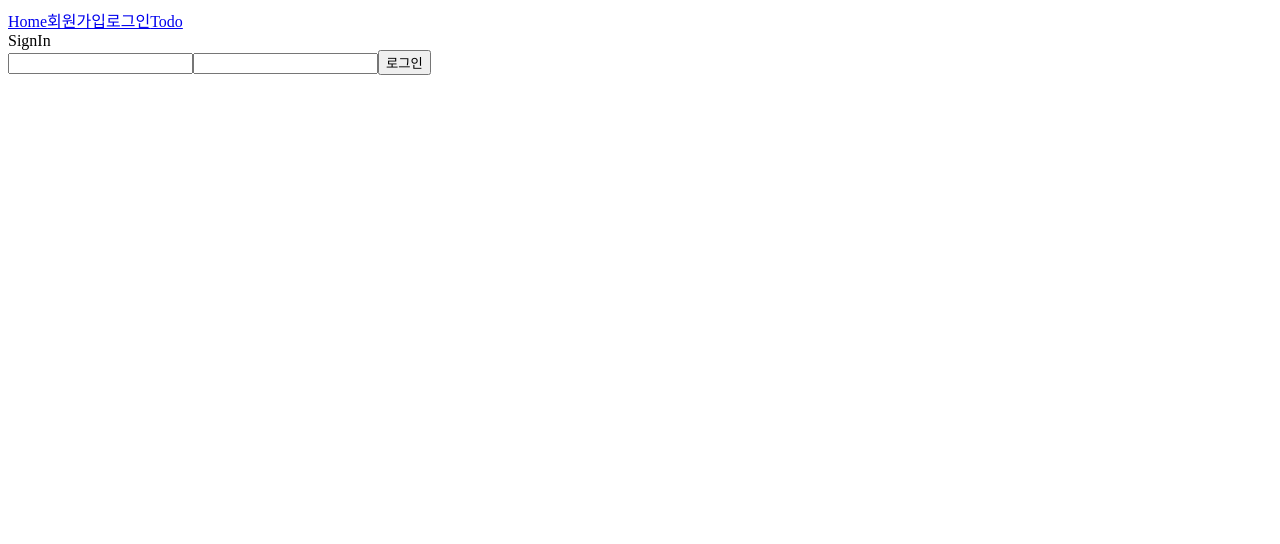
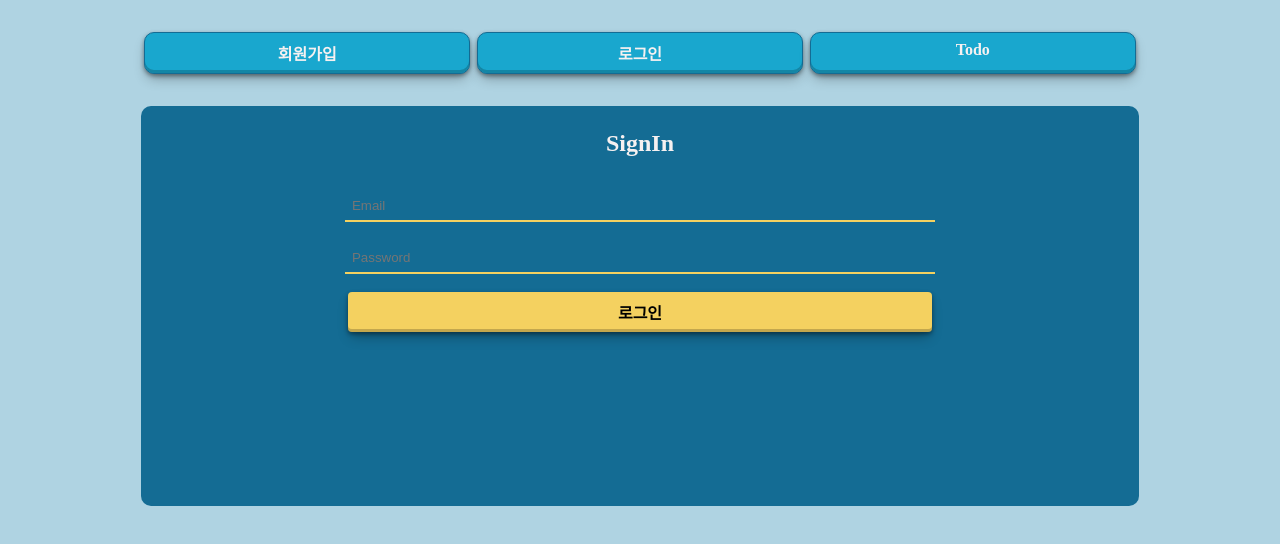
Before and after one commit to HaraYoung/wanted-pre-onboarding-frontend, a React (Create React App) app: page /signin in a window 1280 px wide. Shown: the top 544 px of the page. Built offline with nearby package versions, Linux system fonts and the light colour scheme.

Commit message:
UI style 적용

```diff
--- a/src/App.js
+++ b/src/App.js
@@ -1,22 +1,65 @@
 import { Route, Routes, Link } from "react-router-dom";
+import styled from "styled-components";
+import SignUp from "./route/Signup";
+import SignIn from "./route/SignIn";
+import Todo from "./route/Todo";
 
-import SignUp from "./route/Signup";
-import SignIn from './route/SignIn';
-import Todo from './route/Todo';
+const Container = styled.div`
+  display: flex;
+  flex-direction: column;
+  align-items: center;
+  padding: 1em;
+`;
+const Header = styled.div`
+  width: 80%;
+  display: grid;
+  grid-template-columns: repeat(3, 1fr);
+  text-align: center;
+  margin: 1em;
+`;
+const LinkItem = styled(Link)`
+  background-color: #19a7ce;
+  padding: 0.5em 0.3em;
+  box-shadow: rgba(0, 0, 0, 0.4) 0px 2px 4px,
+    rgba(0, 0, 0, 0.3) 0px 7px 13px -3px, rgba(0, 0, 0, 0.2) 0px -3px 0px inset;
+  border: 1px solid #146c94;
+  border-radius: 10px;
+  margin: 0 0.2em;
+  font-weight: bold;
+  cursor: pointer;
+  &:hover {
+    box-shadow: rgba(50, 50, 93, 0.25) 0px 30px 60px -12px inset,
+      rgba(0, 0, 0, 0.3) 0px 18px 36px -18px inset;
+  }
+`;
+const Content = styled.div`
+  background-color: #146c94;
+  width: 80%;
+  min-height: 50vh;
+  border-radius: 10px;
+  margin-top: 1em;
+  h1 {
+    font-size: 1.5em;
+    padding: none;
+  }
+`;
 
 function App() {
   return (
-    <div>
-      <Link to="/">Home</Link>
-      <Link to="signup">회원가입</Link>
-      <Link to="signin">로그인</Link>
-      <Link to="todo">Todo</Link>
-      <Routes>
-        <Route path="/signup" element={<SignUp/>}/>
-        <Route path="/signin" element={<SignIn/>}/>
-        <Route path="/todo" element={<Todo/>}/>
-      </Routes>
-    </div>
+    <Container>
+      <Header>
+        <LinkItem to="signup">회원가입</LinkItem>
+        <LinkItem to="signin">로그인</LinkItem>
+        <LinkItem to="todo">Todo</LinkItem>
+      </Header>
+      <Content>
+        <Routes>
+          <Route path="/signup" element={<SignUp />} />
+          <Route path="/signin" element={<SignIn />} />
+          <Route path="/todo" element={<Todo />} />
+        </Routes>
+      </Content>
+    </Container>
   );
 }
 
--- a/src/index.js
+++ b/src/index.js
@@ -1,11 +1,30 @@
-import React from 'react';
-import ReactDOM from 'react-dom/client';
-import { BrowserRouter } from 'react-router-dom';
-import App from './App';
+import React from "react";
+import ReactDOM from "react-dom/client";
+import { BrowserRouter } from "react-router-dom";
+import { createGlobalStyle } from "styled-components";
 
-const root = ReactDOM.createRoot(document.getElementById('root'));
+import App from "./App";
+
+const GlobalStyle = createGlobalStyle`
+	html, body {
+    padding: 0;
+    margin: 0;
+    background-color: #AFD3E2;
+    color: #f6f1f1;
+  }
+  a{
+    text-decoration: none;
+    color: #f6f1f1;
+  }
+  ul,li{
+    list-style: none;
+  }
+`;
+
+const root = ReactDOM.createRoot(document.getElementById("root"));
 root.render(
   <BrowserRouter>
+    <GlobalStyle />
     <App />
   </BrowserRouter>
 );
--- a/src/route/SignIn.js
+++ b/src/route/SignIn.js
@@ -1,6 +1,42 @@
 import React, { useEffect } from "react";
 import axios from "axios";
 import { useNavigate, useMatch } from "react-router-dom";
+import styled from "styled-components";
+
+const SignInContainer = styled.div`
+  text-align: center;
+  padding: 0.5em;
+`;
+const SignInForm = styled.form`
+  width: 60%;
+  margin: auto;
+  display: grid;
+  grid-template-columns: 1fr;
+  gap: 1em;
+  padding: 1em;
+`;
+const InputItem = styled.input`
+  background-color: transparent;
+  border: none;
+  border-bottom: 2px solid #f4d160;
+  padding: 0.5em;
+  color: #f6f4eb;
+  margin-right: 0.5em;
+  margin: 0.2em 0;
+`;
+const ButtonItem = styled.button`
+  margin: 1em 0;
+  padding: 0.5em 0.8em;
+  border: none;
+  border-radius: 4px;
+  background-color: #f4d160;
+  margin: 0 0.2em;
+  box-shadow: rgba(0, 0, 0, 0.4) 0px 2px 4px,
+    rgba(0, 0, 0, 0.3) 0px 7px 13px -3px, rgba(0, 0, 0, 0.2) 0px -3px 0px inset;
+  font-weight: bold;
+  font-size: 1em;
+  cursor: pointer;
+`;
 
 const SignIn = () => {
   const navigate = useNavigate();
@@ -39,25 +75,30 @@ const SignIn = () => {
     }
   };
   return (
-    <div>
-      <div>SignIn</div>
-      <form onSubmit={postSignin}>
-        <input data-testid="email-input" onChange={onChangeEmail} />
-        <input
+    <SignInContainer>
+      <h1>SignIn</h1>
+      <SignInForm onSubmit={postSignin}>
+        <InputItem
+          data-testid="email-input"
+          onChange={onChangeEmail}
+          placeholder="Email"
+        />
+        <InputItem
           data-testid="password-input"
           minLength={8}
           type="password"
           onChange={onChangePassword}
+          placeholder="Password"
         />
-        <button
+        <ButtonItem
           id="signin-button"
           data-testid="signin-button"
           onClick={postSignin}
         >
           로그인
-        </button>
-      </form>
-    </div>
+        </ButtonItem>
+      </SignInForm>
+    </SignInContainer>
   );
 };
 
--- a/src/route/Signup.js
+++ b/src/route/Signup.js
@@ -1,7 +1,42 @@
 import React, { useEffect } from "react";
 import axios from "axios";
 import { useNavigate, useMatch } from "react-router-dom";
+import styled from "styled-components";
 
+const SignUpContainer = styled.div`
+  text-align: center;
+  padding: 0.5em;
+`;
+const SignUpForm = styled.form`
+  width: 60%;
+  margin: auto;
+  display: grid;
+  grid-template-columns: 1fr;
+  gap: 1em;
+  padding: 1em;
+`;
+const InputItem = styled.input`
+  background-color: transparent;
+  border: none;
+  border-bottom: 2px solid #f4d160;
+  padding: 0.5em;
+  color: #f6f4eb;
+  margin-right: 0.5em;
+  margin: 0.2em 0;
+`;
+const ButtonItem = styled.button`
+  margin: 1em 0;
+  padding: 0.5em 0.8em;
+  border: none;
+  border-radius: 4px;
+  background-color: #f4d160;
+  margin: 0 0.2em;
+  box-shadow: rgba(0, 0, 0, 0.4) 0px 2px 4px,
+    rgba(0, 0, 0, 0.3) 0px 7px 13px -3px, rgba(0, 0, 0, 0.2) 0px -3px 0px inset;
+  font-weight: bold;
+  font-size: 1em;
+  cursor: pointer;
+`;
 const Signup = () => {
   const navigate = useNavigate();
   const signinMatch = useMatch("signup");
@@ -39,24 +74,29 @@ const Signup = () => {
     }
   };
   return (
-    <div>
-      <div>Signup</div>
-      <form onSubmit={postSignup}>
-        <input data-testid="email-input" onChange={onChangeEmail} />
-        <input
+    <SignUpContainer>
+      <h1>Signup</h1>
+      <SignUpForm onSubmit={postSignup}>
+        <InputItem
+          data-testid="email-input"
+          onChange={onChangeEmail}
+          placeholder="Email"
+        />
+        <InputItem
           data-testid="password-input"
           type="password"
           onChange={onChangePassword}
+          placeholder="Password"
         />
-        <button
+        <ButtonItem
           id="signup-button"
           data-testid="signup-button"
           onClick={postSignup}
         >
           회원가입
-        </button>
-      </form>
-    </div>
+        </ButtonItem>
+      </SignUpForm>
+    </SignUpContainer>
   );
 };
 
--- a/src/route/Todo.js
+++ b/src/route/Todo.js
@@ -1,6 +1,64 @@
 import React, { useEffect, useState } from "react";
 import { useNavigate, useMatch } from "react-router-dom";
 import axios from "axios";
+import styled from "styled-components";
+
+const TodoContainer = styled.div`
+  text-align: center;
+  padding: 0.5em;
+`;
+const InputItem = styled.input`
+  background-color: transparent;
+  border: none;
+  border-bottom: 2px solid #f4d160;
+  padding: 0.5em;
+  color: ${(props) => props.color};
+  margin-right: 0.5em;
+  width: ${(props) => props.width};
+`;
+const ButtonItem = styled.button`
+  padding: 0.5em;
+  border: none;
+  border-radius: 4px;
+  background-color: ${(props) => props.color};
+  margin: 0 0.2em;
+  box-shadow: rgba(0, 0, 0, 0.4) 0px 2px 4px,
+    rgba(0, 0, 0, 0.3) 0px 7px 13px -3px, rgba(0, 0, 0, 0.2) 0px -3px 0px inset;
+  font-weight: bold;
+  cursor: pointer;
+`;
+const TodoList = styled.li`
+  background-color: #daf5ff;
+  width: 90%;
+  color: #25316d;
+  border-radius: 4px;
+  margin: 0.5em 0;
+  padding: 0.3em 0;
+  display: grid;
+  grid-template-columns: 3fr 1fr;
+  gap: 10px;
+`;
+const TodoItem = styled.label`
+  display: flex;
+  align-items: center;
+  padding-left: 1em;
+  input[type="checkbox"] {
+    display: inline-block;
+    width: 20px;
+    height: 20px;
+    accent-color: #48829e;
+    margin-right: 0.5em;
+  }
+`;
+const TodoText = styled.span`
+  display: inline-block;
+  text-align: left;
+  width: 80%;
+  padding: 0 0.2em;
+  margin: 0 0.5em;
+  font-weight: bold;
+`;
+const BtnContainer = styled.span``;
 
 const Todo = () => {
   const API = "https://www.pre-onboarding-selection-task.shop";
@@ -104,21 +162,25 @@ const Todo = () => {
     }
   };
   return (
-    <div>
-      <div>Todo</div>
+    <TodoContainer>
+      <h1>Todo</h1>
       <form onSubmit={postTodo}>
-        <input
+        <InputItem
           data-testid="new-todo-input"
           id="post-input"
           onChange={onChangeNewTodo}
+          color="#f6f4eb"
+          width="50%"
         />
-        <button data-testid="new-todo-add-button">추가</button>
+        <ButtonItem data-testid="new-todo-add-button" color="#F4D160">
+          추가
+        </ButtonItem>
       </form>
       <ul>
         {todos &&
           todos.map((item, index) => (
-            <li key={item.id}>
-              <label>
+            <TodoList key={item.id}>
+              <TodoItem>
                 <input
                   type="checkbox"
                   checked={item.isCompleted}
@@ -127,54 +189,63 @@ const Todo = () => {
                     isCompleted = e.target.checked;
                   }}
                 />
-                {!isEdit[index] && <span>{item.todo}</span>}
-              </label>
-              {isEdit[index] ? (
-                <span>
-                  <input
+                {isEdit[index] ? (
+                  <InputItem
+                    type="text"
                     data-testid="modify-input"
                     defaultValue={item.todo}
                     onChange={(e) => {
                       editInputValue = e.target.value;
                     }}
+                    color="#25316d"
+                    width="100%"
                   />
-                  <button
+                ) : (
+                  <TodoText>{item.todo}</TodoText>
+                )}
+              </TodoItem>
+              {isEdit[index] ? (
+                <BtnContainer>
+                  <ButtonItem
                     data-testid="submit-button"
                     onClick={() => {
                       if (editInputValue === "") onClickEdit(index);
                       else
                         onChangeTodoEdit(isCompleted, item.id, editInputValue);
                     }}
+                    color="#9BE8D8"
                   >
                     제출
-                  </button>
-                  <button
+                  </ButtonItem>
+                  <ButtonItem
                     data-testid="cancel-button"
                     onClick={() => onClickEdit(index)}
                   >
                     취소
-                  </button>
-                </span>
+                  </ButtonItem>
+                </BtnContainer>
               ) : (
-                <span>
-                  <button
+                <BtnContainer>
+                  <ButtonItem
                     data-testid="modify-button"
                     onClick={() => onClickEdit(index)}
+                    color="#9BE8D8"
                   >
                     수정
-                  </button>
-                  <button
+                  </ButtonItem>
+                  <ButtonItem
                     data-testid="delete-button"
                     onClick={() => deleteTodo(item.id)}
+                    color="#FF6666"
                   >
                     삭제
-                  </button>
-                </span>
+                  </ButtonItem>
+                </BtnContainer>
               )}
-            </li>
+            </TodoList>
           ))}
       </ul>
-    </div>
+    </TodoContainer>
   );
 };
 
```
